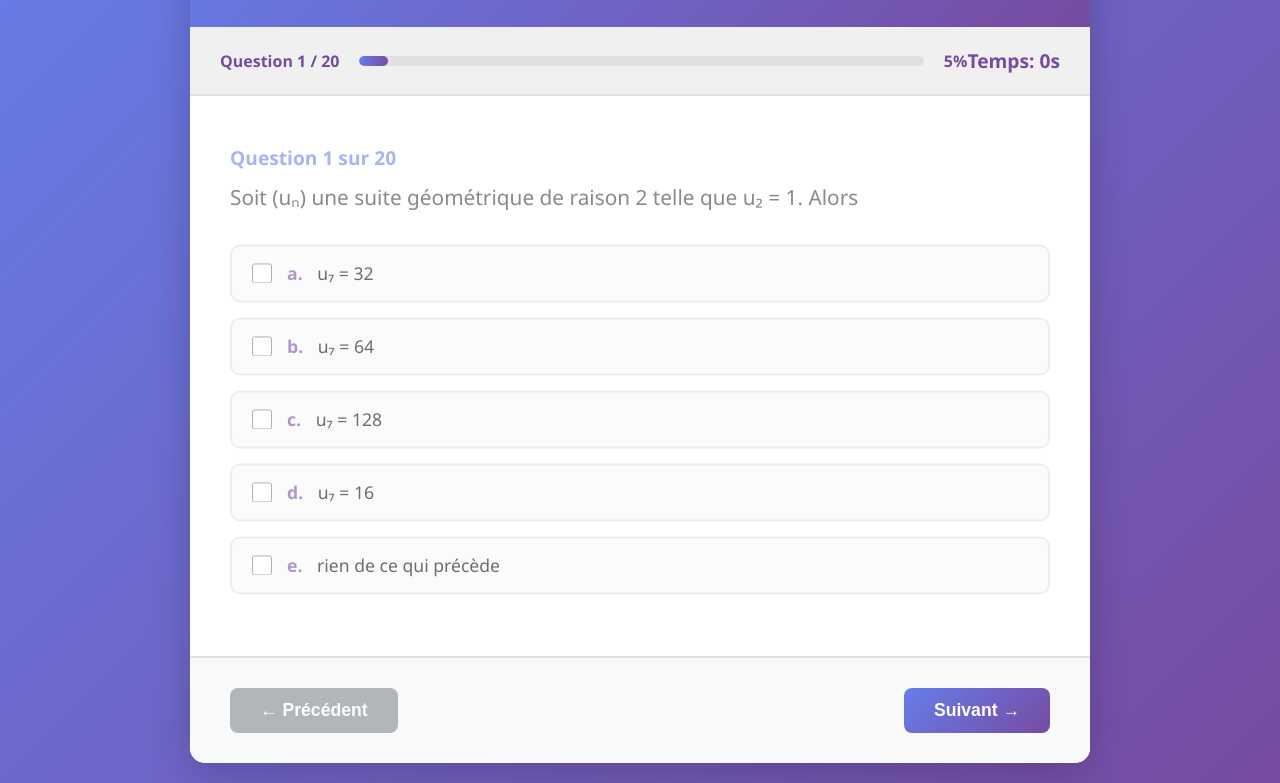
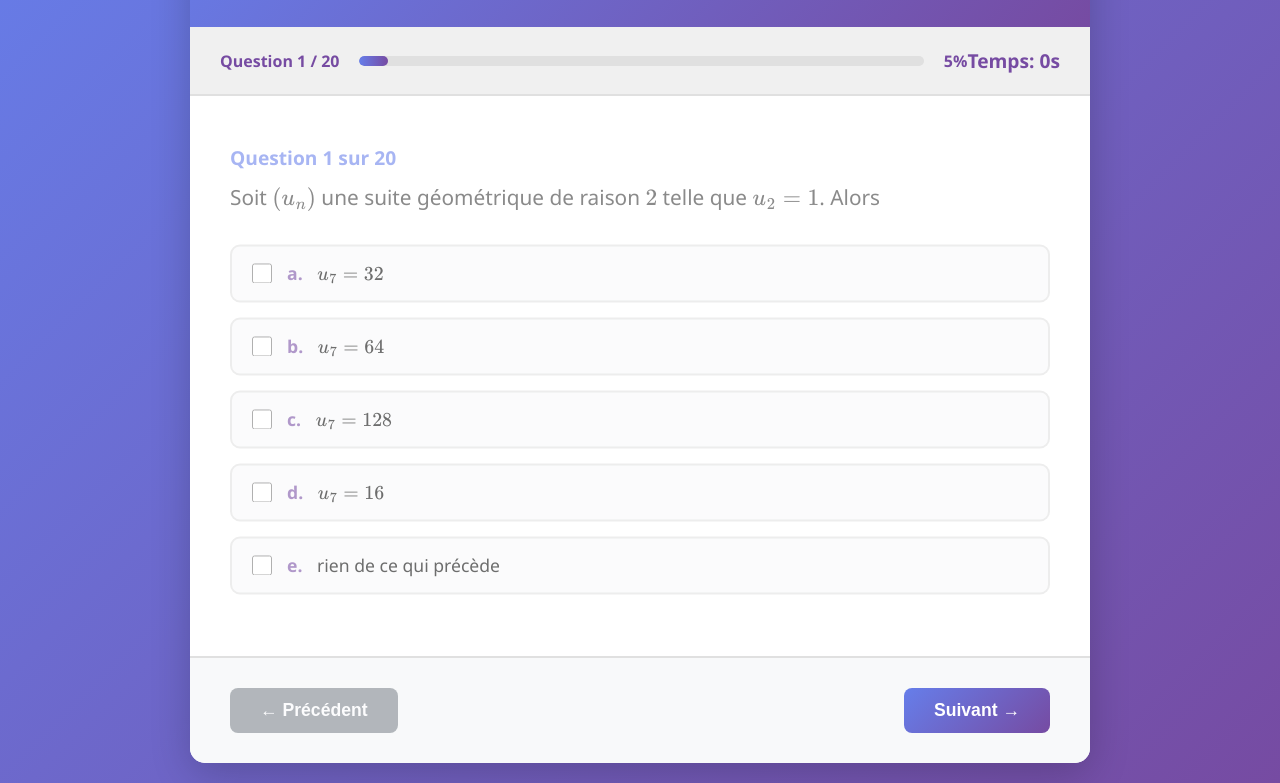
Before and after one commit to SaebaSan57/revisetesmaths, a plain HTML site: page concours_advance_maths_spe_2024_part1.html in a window 1280 px wide. Shown: the part 142-925 px from the top of the page. Drawn offline with nearby package versions, Linux system fonts and the light colour scheme.

Commit message:
Ajout du rendu LaTeX/MathJax pour le quiz Maths Spé
- Intégration de MathJax 3 pour le rendu des formules mathématiques
- Mise à jour de toutes les questions avec formatage LaTeX:
  * Indices: u_n, P_A(B), f'(x)
  * Fractions: \dfrac pour un affichage propre
  * Symboles mathématiques: \mathbb{R}, \Omega, \varnothing, \vec{u}
  * Limites: \lim_{x \to +\infty}
  * Opérateurs: \cap, \cup, \in, \mapsto, \implies
- Configuration MathJax pour délimiteurs $ et \( \)
- Appel automatique de MathJax.typesetPromise() après génération du HTML

Améliore considérablement la lisibilité des formules mathématiques

🤖 Generated with [Claude Code](https://claude.com/claude-code)

Co-Authored-By: Claude Sonnet 4.5 <noreply@anthropic.com>

```diff
--- a/concours_advance_maths_spe_2024_part1.html
+++ b/concours_advance_maths_spe_2024_part1.html
@@ -4,6 +4,19 @@
     <meta charset="UTF-8">
     <meta name="viewport" content="width=device-width, initial-scale=1.0">
     <title>Concours Advance - Maths Spé 2024 - Partie 1</title>
+
+    <!-- MathJax pour le rendu des formules mathématiques -->
+    <script src="https://polyfill.io/v3/polyfill.min.js?features=es6"></script>
+    <script id="MathJax-script" async src="https://cdn.jsdelivr.net/npm/mathjax@3/es5/tex-mml-chtml.js"></script>
+    <script>
+        MathJax = {
+            tex: {
+                inlineMath: [['$', '$'], ['\\(', '\\)']],
+                displayMath: [['$$', '$$'], ['\\[', '\\]']]
+            }
+        };
+    </script>
+
     <style>
         * {
             margin: 0;
@@ -462,6 +475,11 @@
                 container.appendChild(questionDiv);
             });
 
+            // Render MathJax formulas
+            if (window.MathJax) {
+                MathJax.typesetPromise().catch((err) => console.log('MathJax error:', err));
+            }
+
             startCountdown();
         }
 
--- a/concours_advance_maths_spe_2024_part1.json
+++ b/concours_advance_maths_spe_2024_part1.json
@@ -1,221 +1,221 @@
 [
     {
         "number": 1,
-        "text": "Soit (uₙ) une suite géométrique de raison 2 telle que u₂ = 1. Alors",
+        "text": "Soit $(u_n)$ une suite géométrique de raison $2$ telle que $u_2 = 1$. Alors",
         "options": [
-            { "id": "a", "text": "u₇ = 32", "correct": true },
-            { "id": "b", "text": "u₇ = 64", "correct": false },
-            { "id": "c", "text": "u₇ = 128", "correct": false },
-            { "id": "d", "text": "u₇ = 16", "correct": false },
+            { "id": "a", "text": "$u_7 = 32$", "correct": true },
+            { "id": "b", "text": "$u_7 = 64$", "correct": false },
+            { "id": "c", "text": "$u_7 = 128$", "correct": false },
+            { "id": "d", "text": "$u_7 = 16$", "correct": false },
             { "id": "e", "text": "rien de ce qui précède", "correct": false }
         ]
     },
     {
         "number": 2,
-        "text": "Soient A et B deux événements d'un univers Ω de probabilité non nulle. Alors P_A(B) est égale à",
+        "text": "Soient $A$ et $B$ deux événements d'un univers $\\Omega$ de probabilité non nulle. Alors $P_A(B)$ est égale à",
         "options": [
-            { "id": "a", "text": "P(A ∩ B) / P(B)", "correct": false },
-            { "id": "b", "text": "P(A ∩ B) / P(A)", "correct": true },
-            { "id": "c", "text": "P(A ∩ B) si A et B sont indépendants", "correct": false },
-            { "id": "d", "text": "P(A) si A et B sont indépendants", "correct": false },
+            { "id": "a", "text": "$\\dfrac{P(A \\cap B)}{P(B)}$", "correct": false },
+            { "id": "b", "text": "$\\dfrac{P(A \\cap B)}{P(A)}$", "correct": true },
+            { "id": "c", "text": "$P(A \\cap B)$ si $A$ et $B$ sont indépendants", "correct": false },
+            { "id": "d", "text": "$P(A)$ si $A$ et $B$ sont indépendants", "correct": false },
             { "id": "e", "text": "rien de ce qui précède", "correct": false }
         ]
     },
     {
         "number": 3,
-        "text": "lim(x→+∞) (3x² + x - 2) / (x² - eˣ + 1) est égale à",
+        "text": "$\\displaystyle\\lim_{x \\to +\\infty} \\dfrac{3x^2 + x - 2}{x^2 - e^x + 1}$ est égale à",
         "options": [
-            { "id": "a", "text": "0", "correct": true },
-            { "id": "b", "text": "+∞", "correct": false },
-            { "id": "c", "text": "3", "correct": false },
-            { "id": "d", "text": "-2", "correct": false },
-            { "id": "e", "text": "1", "correct": false }
+            { "id": "a", "text": "$0$", "correct": true },
+            { "id": "b", "text": "$+\\infty$", "correct": false },
+            { "id": "c", "text": "$3$", "correct": false },
+            { "id": "d", "text": "$-2$", "correct": false },
+            { "id": "e", "text": "$1$", "correct": false }
         ]
     },
     {
         "number": 4,
-        "text": "Parmi les fonctions suivantes, laquelle est une solution de l'équation différentielle 2y' - y = x - 1 :",
+        "text": "Parmi les fonctions suivantes, laquelle est une solution de l'équation différentielle $2y' - y = x - 1$ :",
         "options": [
-            { "id": "a", "text": "x ⟼ e²ˣ - x - 1", "correct": false },
-            { "id": "b", "text": "x ⟼ x - 1", "correct": false },
-            { "id": "c", "text": "x ⟼ 1 - x", "correct": false },
-            { "id": "d", "text": "x ⟼ e²ˣ", "correct": false },
+            { "id": "a", "text": "$x \\mapsto e^{2x} - x - 1$", "correct": false },
+            { "id": "b", "text": "$x \\mapsto x - 1$", "correct": false },
+            { "id": "c", "text": "$x \\mapsto 1 - x$", "correct": false },
+            { "id": "d", "text": "$x \\mapsto e^{2x}$", "correct": false },
             { "id": "e", "text": "rien de ce qui précède", "correct": true }
         ]
     },
     {
         "number": 5,
-        "text": "Soit f : x ⟼ √(x² - x + 2). Alors le domaine de définition de f est",
+        "text": "Soit $f : x \\mapsto \\sqrt{x^2 - x + 2}$. Alors le domaine de définition de $f$ est",
         "options": [
-            { "id": "a", "text": "ℝ", "correct": true },
-            { "id": "b", "text": "[-1, 2]", "correct": false },
-            { "id": "c", "text": "]-∞, -1] ∪ [2, +∞[", "correct": false },
-            { "id": "d", "text": "∅", "correct": false },
+            { "id": "a", "text": "$\\mathbb{R}$", "correct": true },
+            { "id": "b", "text": "$[-1, 2]$", "correct": false },
+            { "id": "c", "text": "$]-\\infty, -1] \\cup [2, +\\infty[$", "correct": false },
+            { "id": "d", "text": "$\\varnothing$", "correct": false },
             { "id": "e", "text": "rien de ce qui précède", "correct": false }
         ]
     },
     {
         "number": 6,
-        "text": "Soit f : x ⟼ ln³(x). Alors pour tout x ∈ ℝ*₊, f'(x) est égale à",
+        "text": "Soit $f : x \\mapsto \\ln^3(x)$. Alors pour tout $x \\in \\mathbb{R}^*_+$, $f'(x)$ est égale à",
         "options": [
-            { "id": "a", "text": "9ln³(x)", "correct": false },
-            { "id": "b", "text": "1/x⁹", "correct": false },
-            { "id": "c", "text": "9/x⁸", "correct": true },
-            { "id": "d", "text": "9ln(x)", "correct": false },
+            { "id": "a", "text": "$9\\ln^3(x)$", "correct": false },
+            { "id": "b", "text": "$\\dfrac{1}{x^9}$", "correct": false },
+            { "id": "c", "text": "$\\dfrac{9}{x^8}$", "correct": true },
+            { "id": "d", "text": "$9\\ln(x)$", "correct": false },
             { "id": "e", "text": "rien de ce qui précède", "correct": false }
         ]
     },
     {
         "number": 7,
-        "text": "Soit F une primitive d'une fonction f continue sur [-1, 1]. Alors",
+        "text": "Soit $F$ une primitive d'une fonction $f$ continue sur $[-1, 1]$. Alors",
         "options": [
-            { "id": "a", "text": "f' = F", "correct": false },
-            { "id": "b", "text": "F' = f", "correct": true },
-            { "id": "c", "text": "F(-1) = f(-1) et F(1) = f(1)", "correct": false },
-            { "id": "d", "text": "F(-1) = F(1) = 0", "correct": false },
+            { "id": "a", "text": "$f' = F$", "correct": false },
+            { "id": "b", "text": "$F' = f$", "correct": true },
+            { "id": "c", "text": "$F(-1) = f(-1)$ et $F(1) = f(1)$", "correct": false },
+            { "id": "d", "text": "$F(-1) = F(1) = 0$", "correct": false },
             { "id": "e", "text": "rien de ce qui précède", "correct": false }
         ]
     },
     {
         "number": 8,
-        "text": "Dans une jeu de 32 cartes, on tire une main de 6 cartes (on rappelle que dans une main, l'ordre des cartes ne compte pas). Alors le nombre de mains possibles est",
+        "text": "Dans un jeu de $32$ cartes, on tire une main de $6$ cartes (on rappelle que dans une main, l'ordre des cartes ne compte pas). Alors le nombre de mains possibles est",
         "options": [
-            { "id": "a", "text": "6³²", "correct": false },
-            { "id": "b", "text": "32⁶", "correct": false },
-            { "id": "c", "text": "C(32,6)", "correct": true },
-            { "id": "d", "text": "32!/6!", "correct": false },
+            { "id": "a", "text": "$6^{32}$", "correct": false },
+            { "id": "b", "text": "$32^6$", "correct": false },
+            { "id": "c", "text": "$C_{32}^{6}$", "correct": true },
+            { "id": "d", "text": "$\\dfrac{32!}{6!}$", "correct": false },
             { "id": "e", "text": "rien de ce qui précède", "correct": false }
         ]
     },
     {
         "number": 9,
-        "text": "Soit (uₙ) une suite réelle. Alors",
+        "text": "Soit $(u_n)$ une suite réelle. Alors",
         "options": [
-            { "id": "a", "text": "si (uₙ) est décroissante et minorée, (uₙ) converge", "correct": false },
-            { "id": "b", "text": "si (uₙ) est bornée, (uₙ) converge", "correct": false },
-            { "id": "c", "text": "si (uₙ) est croissante et majorée, (uₙ) converge", "correct": true },
-            { "id": "d", "text": "si (uₙ) est croissante et non majorée, (uₙ) diverge", "correct": false },
+            { "id": "a", "text": "si $(u_n)$ est décroissante et minorée, $(u_n)$ converge", "correct": false },
+            { "id": "b", "text": "si $(u_n)$ est bornée, $(u_n)$ converge", "correct": false },
+            { "id": "c", "text": "si $(u_n)$ est croissante et majorée, $(u_n)$ converge", "correct": true },
+            { "id": "d", "text": "si $(u_n)$ est croissante et non majorée, $(u_n)$ diverge", "correct": false },
             { "id": "e", "text": "rien de ce qui précède", "correct": false }
         ]
     },
     {
         "number": 10,
-        "text": "Dans un repère orthonormé de l'espace, on considère la droite d passant par A(2, -1, 1) et de vecteur directeur u⃗(1, 2, -5). Alors",
+        "text": "Dans un repère orthonormé de l'espace, on considère la droite $d$ passant par $A(2, -1, 1)$ et de vecteur directeur $\\vec{u}(1, 2, -5)$. Alors",
         "options": [
-            { "id": "a", "text": "B(0, -2, 1) ∈ d", "correct": false },
-            { "id": "b", "text": "B(0, 1, -2) ∈ d", "correct": false },
-            { "id": "c", "text": "B(3, 1, -4) ∈ d", "correct": true },
-            { "id": "d", "text": "B(1, -3, -6) ∈ d", "correct": false },
+            { "id": "a", "text": "$B(0, -2, 1) \\in d$", "correct": false },
+            { "id": "b", "text": "$B(0, 1, -2) \\in d$", "correct": false },
+            { "id": "c", "text": "$B(3, 1, -4) \\in d$", "correct": true },
+            { "id": "d", "text": "$B(1, -3, -6) \\in d$", "correct": false },
             { "id": "e", "text": "rien de ce qui précède", "correct": false }
         ]
     },
     {
         "number": 11,
-        "text": "Une primitive de la fonction x ⟼ ln(x) sur ℝ*₊ est",
+        "text": "Une primitive de la fonction $x \\mapsto \\ln(x)$ sur $\\mathbb{R}^*_+$ est",
         "options": [
-            { "id": "a", "text": "x ⟼ x ln(x) - x", "correct": true },
-            { "id": "b", "text": "x ⟼ 1/x", "correct": false },
-            { "id": "c", "text": "x ⟼ eˣ", "correct": false },
-            { "id": "d", "text": "x ⟼ ln(x)", "correct": false },
-            { "id": "e", "text": "x ⟼ 1/ln(x)", "correct": false }
+            { "id": "a", "text": "$x \\mapsto x \\ln(x) - x$", "correct": true },
+            { "id": "b", "text": "$x \\mapsto \\dfrac{1}{x}$", "correct": false },
+            { "id": "c", "text": "$x \\mapsto e^x$", "correct": false },
+            { "id": "d", "text": "$x \\mapsto \\ln(x)$", "correct": false },
+            { "id": "e", "text": "$x \\mapsto \\dfrac{1}{\\ln(x)}$", "correct": false }
         ]
     },
     {
         "number": 12,
-        "text": "Soit f : x ⟼ √(x² + x - 20) ln(1 - x²). Alors le domaine de définition de f est",
+        "text": "Soit $f : x \\mapsto \\sqrt{x^2 + x - 20} \\ln(1 - x^2)$. Alors le domaine de définition de $f$ est",
         "options": [
-            { "id": "a", "text": "]-1, 1[", "correct": false },
-            { "id": "b", "text": "]-∞, -5] ∪ [4, +∞[", "correct": false },
-            { "id": "c", "text": "∅", "correct": true },
-            { "id": "d", "text": "]-5, 4[", "correct": false },
+            { "id": "a", "text": "$]-1, 1[$", "correct": false },
+            { "id": "b", "text": "$]-\\infty, -5] \\cup [4, +\\infty[$", "correct": false },
+            { "id": "c", "text": "$\\varnothing$", "correct": true },
+            { "id": "d", "text": "$]-5, 4[$", "correct": false },
             { "id": "e", "text": "rien de ce qui précède", "correct": false }
         ]
     },
     {
         "number": 13,
-        "text": "lim(x→+∞) (x² + x - 7) / (1 - x) est égale à",
+        "text": "$\\displaystyle\\lim_{x \\to +\\infty} \\dfrac{x^2 + x - 7}{1 - x}$ est égale à",
         "options": [
-            { "id": "a", "text": "-∞", "correct": false },
-            { "id": "b", "text": "1", "correct": false },
-            { "id": "c", "text": "-1", "correct": false },
-            { "id": "d", "text": "+∞", "correct": true },
+            { "id": "a", "text": "$-\\infty$", "correct": false },
+            { "id": "b", "text": "$1$", "correct": false },
+            { "id": "c", "text": "$-1$", "correct": false },
+            { "id": "d", "text": "$+\\infty$", "correct": true },
             { "id": "e", "text": "rien de ce qui précède", "correct": false }
         ]
     },
     {
         "number": 14,
-        "text": "Dans un repère orthonormé de l'espace, on considère les points A(1, -1, 2) et B(2, 1, -1). Alors une équation cartésienne du plan orthogonal à la droite (AB) passant par C(3, 3, -4) est",
+        "text": "Dans un repère orthonormé de l'espace, on considère les points $A(1, -1, 2)$ et $B(2, 1, -1)$. Alors une équation cartésienne du plan orthogonal à la droite $(AB)$ passant par $C(3, 3, -4)$ est",
         "options": [
-            { "id": "a", "text": "x + 2y - 3z + 21 = 0", "correct": false },
-            { "id": "b", "text": "x + 2y - 3z + 15 = 0", "correct": false },
-            { "id": "c", "text": "x + 2y - 3z - 15 = 0", "correct": false },
-            { "id": "d", "text": "x + 2y - 3z - 1 = 0", "correct": false },
+            { "id": "a", "text": "$x + 2y - 3z + 21 = 0$", "correct": false },
+            { "id": "b", "text": "$x + 2y - 3z + 15 = 0$", "correct": false },
+            { "id": "c", "text": "$x + 2y - 3z - 15 = 0$", "correct": false },
+            { "id": "d", "text": "$x + 2y - 3z - 1 = 0$", "correct": false },
             { "id": "e", "text": "rien de ce qui précède", "correct": true }
         ]
     },
     {
         "number": 15,
-        "text": "Parmi les fonctions suivantes, laquelle est une solution de l'équation différentielle 3y' - y = 2 - x :",
+        "text": "Parmi les fonctions suivantes, laquelle est une solution de l'équation différentielle $3y' - y = 2 - x$ :",
         "options": [
-            { "id": "a", "text": "x ⟼ eˣ/³ + x + 1", "correct": true },
-            { "id": "b", "text": "x ⟼ 2 - x", "correct": false },
-            { "id": "c", "text": "x ⟼ -1 - x", "correct": false },
-            { "id": "d", "text": "x ⟼ e³ˣ", "correct": false },
+            { "id": "a", "text": "$x \\mapsto e^{x/3} + x + 1$", "correct": true },
+            { "id": "b", "text": "$x \\mapsto 2 - x$", "correct": false },
+            { "id": "c", "text": "$x \\mapsto -1 - x$", "correct": false },
+            { "id": "d", "text": "$x \\mapsto e^{3x}$", "correct": false },
             { "id": "e", "text": "rien de ce qui précède", "correct": false }
         ]
     },
     {
         "number": 16,
-        "text": "Soit f : x ⟼ eˣ²/x. Alors pour tout x ∈ ℝ*, f'(x) est égale à",
+        "text": "Soit $f : x \\mapsto \\dfrac{e^{x^2}}{x}$. Alors pour tout $x \\in \\mathbb{R}^*$, $f'(x)$ est égale à",
         "options": [
-            { "id": "a", "text": "(2x - 1)eˣ² / x²", "correct": false },
-            { "id": "b", "text": "eˣ²", "correct": false },
-            { "id": "c", "text": "(x - 1)eˣ² / x²", "correct": false },
-            { "id": "d", "text": "(2x² - 1)eˣ² / x²", "correct": true },
+            { "id": "a", "text": "$\\dfrac{(2x - 1)e^{x^2}}{x^2}$", "correct": false },
+            { "id": "b", "text": "$e^{x^2}$", "correct": false },
+            { "id": "c", "text": "$\\dfrac{(x - 1)e^{x^2}}{x^2}$", "correct": false },
+            { "id": "d", "text": "$\\dfrac{(2x^2 - 1)e^{x^2}}{x^2}$", "correct": true },
             { "id": "e", "text": "rien de ce qui précède", "correct": false }
         ]
     },
     {
         "number": 17,
-        "text": "Le nombre de façons de prélever simultanément 2 cartes parmi 4 est",
+        "text": "Le nombre de façons de prélever simultanément $2$ cartes parmi $4$ est",
         "options": [
-            { "id": "a", "text": "8", "correct": false },
-            { "id": "b", "text": "6", "correct": true },
-            { "id": "c", "text": "12", "correct": false },
-            { "id": "d", "text": "16", "correct": false },
+            { "id": "a", "text": "$8$", "correct": false },
+            { "id": "b", "text": "$6$", "correct": true },
+            { "id": "c", "text": "$12$", "correct": false },
+            { "id": "d", "text": "$16$", "correct": false },
             { "id": "e", "text": "rien de ce qui précède", "correct": false }
         ]
     },
     {
         "number": 18,
-        "text": "Dans un repère orthonormé de l'espace, on considère le point A(2, -1, 1) et le vecteur u⃗(1, 2, -5). Alors une représentation paramétrique de la droite d passant par A et de vecteur directeur u⃗ est",
+        "text": "Dans un repère orthonormé de l'espace, on considère le point $A(2, -1, 1)$ et le vecteur $\\vec{u}(1, 2, -5)$. Alors une représentation paramétrique de la droite $d$ passant par $A$ et de vecteur directeur $\\vec{u}$ est",
         "options": [
-            { "id": "a", "text": "x = 2 + k, y = -1 + 2k, z = 1 - 5k ; k ∈ ℝ", "correct": true },
-            { "id": "b", "text": "x = 1 + 2k, y = 2 - k, z = -5 + k ; k ∈ ℝ", "correct": false },
-            { "id": "c", "text": "x = -2 + k, y = 1 + 2k, z = -1 - 5k ; k ∈ ℝ", "correct": false },
-            { "id": "d", "text": "x = 2 - k, y = -1 - 2k, z = 1 + 5k ; k ∈ ℝ", "correct": false },
+            { "id": "a", "text": "$x = 2 + k$, $y = -1 + 2k$, $z = 1 - 5k$ ; $k \\in \\mathbb{R}$", "correct": true },
+            { "id": "b", "text": "$x = 1 + 2k$, $y = 2 - k$, $z = -5 + k$ ; $k \\in \\mathbb{R}$", "correct": false },
+            { "id": "c", "text": "$x = -2 + k$, $y = 1 + 2k$, $z = -1 - 5k$ ; $k \\in \\mathbb{R}$", "correct": false },
+            { "id": "d", "text": "$x = 2 - k$, $y = -1 - 2k$, $z = 1 + 5k$ ; $k \\in \\mathbb{R}$", "correct": false },
             { "id": "e", "text": "rien de ce qui précède", "correct": false }
         ]
     },
     {
         "number": 19,
-        "text": "Soient (uₙ) et (vₙ) deux suites réelles quelconques. Alors",
+        "text": "Soient $(u_n)$ et $(v_n)$ deux suites réelles quelconques. Alors",
         "options": [
-            { "id": "a", "text": "[(uₙ) converge et (vₙ) converge] ⟹ (uₙ + vₙ) converge.", "correct": false },
-            { "id": "b", "text": "[(uₙ) diverge et (vₙ) diverge] ⟹ (uₙ + vₙ) diverge.", "correct": false },
-            { "id": "c", "text": "[(uₙ) converge et (vₙ) diverge] ⟹ (uₙ + vₙ) diverge.", "correct": true },
-            { "id": "d", "text": "[(uₙ) diverge et (vₙ) converge] ⟹ (uₙ + vₙ) converge.", "correct": false },
+            { "id": "a", "text": "$[(u_n)$ converge et $(v_n)$ converge$] \\implies (u_n + v_n)$ converge.", "correct": false },
+            { "id": "b", "text": "$[(u_n)$ diverge et $(v_n)$ diverge$] \\implies (u_n + v_n)$ diverge.", "correct": false },
+            { "id": "c", "text": "$[(u_n)$ converge et $(v_n)$ diverge$] \\implies (u_n + v_n)$ diverge.", "correct": true },
+            { "id": "d", "text": "$[(u_n)$ diverge et $(v_n)$ converge$] \\implies (u_n + v_n)$ converge.", "correct": false },
             { "id": "e", "text": "rien de ce qui précède", "correct": false }
         ]
     },
     {
         "number": 20,
-        "text": "lim(x→+∞) (2x² + x + 1) / (1 - x + 5x²) est égale à",
+        "text": "$\\displaystyle\\lim_{x \\to +\\infty} \\dfrac{2x^2 + x + 1}{1 - x + 5x^2}$ est égale à",
         "options": [
-            { "id": "a", "text": "0", "correct": false },
-            { "id": "b", "text": "+∞", "correct": false },
-            { "id": "c", "text": "2", "correct": false },
-            { "id": "d", "text": "1", "correct": false },
+            { "id": "a", "text": "$0$", "correct": false },
+            { "id": "b", "text": "$+\\infty$", "correct": false },
+            { "id": "c", "text": "$2$", "correct": false },
+            { "id": "d", "text": "$1$", "correct": false },
             { "id": "e", "text": "rien de ce qui précède", "correct": true }
         ]
     }
```
